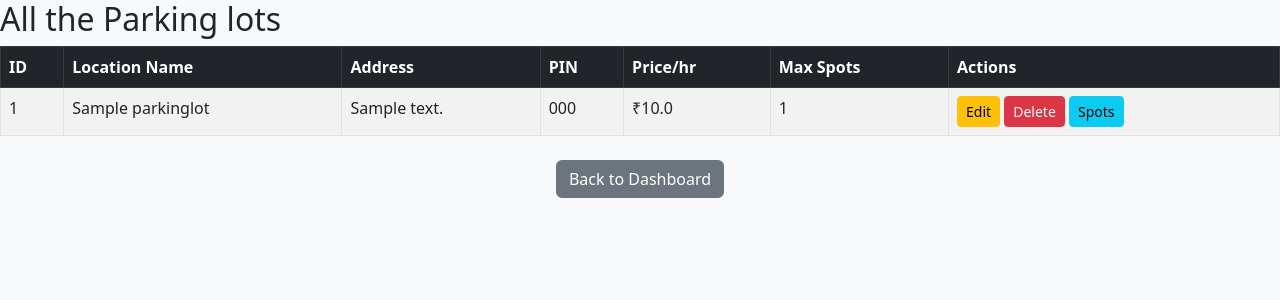
After one commit to 23f2002761/vehicle-parking-app-mad1, a Flask app: page /view_lots in a window 1280 px wide. The commit adds this page. Shown: the top 300 px of the page. Run offline with Flask 3, Linux system fonts and the light colour scheme; tables that the repository leaves empty hold one stand-in row (values such as "Sample post").

Commit message:
Milestone-VP Admin-Dashboard-Management

```diff
--- a/app/__init__.py
+++ b/app/__init__.py
@@ -15,4 +15,8 @@ def create_app():
 
      from app.routes.dashboard_routes import dashboard_bp
      app.register_blueprint(dashboard_bp)
+
+     from app.routes.admin_routes import admin_bp
+     app.register_blueprint(admin_bp)
+
      return app
--- /dev/null
+++ b/app/routes/admin_routes.py
@@ -0,0 +1,110 @@
+from flask import Blueprint,render_template,request,redirect,url_for,flash
+from app.models import db, Parkinglot, Parkingspot,User
+
+admin_bp = Blueprint('admin', __name__)
+
+@admin_bp.route('/admin/dashboard')
+def dashboard():
+    total_lots = Parkinglot.query.count()
+    available_spots = Parkingspot.query.filter_by(status='A').count()
+    occupied_spots = Parkingspot.query.filter_by(status='O').count()
+
+    return render_template('admin_dashboard.html',
+                           total_lots=total_lots,
+                           available_spots=available_spots,
+                           occupied_spots=occupied_spots)
+
+
+@admin_bp.route('/create_lot', methods=['GET', 'POST'])
+def create_lot():
+    if request.method == 'POST':
+        location_name = request.form['location_name']
+        address = request.form['address']
+        pin_code = request.form['pin_code']
+        price_per_hour = float(request.form['price_per_hour'])
+        max_spots = int(request.form['max_spots'])
+
+        #creating the lot
+        lot = Parkinglot(location_name=location_name, address=address, pin_code=pin_code, price_per_hour=price_per_hour, max_spots=max_spots)
+        db.session.add(lot)
+        db.session.commit()
+
+         #generating the parking spots
+        for _ in range(max_spots):
+            spot = Parkingspot(lot_id=lot.id, status='A')
+            db.session.add(spot)
+        db.session.commit()
+
+        flash('Parking lot and its parking spot are created')
+        return redirect(url_for('admin.view_lots'))
+
+    return render_template('create_lot.html')
+
+@admin_bp.route('/view_lots')
+def view_lots():
+    lots = Parkinglot.query.all()
+    return render_template('view_lots.html', lots=lots)
+
+@admin_bp.route('/edit_lot/<int:lot_id>', methods=['GET', 'POST'])
+def edit_lot(lot_id):
+    lot = Parkinglot.query.get_or_404(lot_id)
+
+    if request.method == 'POST':
+        lot.location_name = request.form['location_name']
+        lot.address = request.form['address']
+        lot.pin_code = request.form['pin_code']
+        lot.price_per_hour = float(request.form['price_per_hour'])
+
+        # To change no of max spota if greater than before than add and if less than befor then delete
+        new_max_spots = int(request.form['max_spots'])
+        difference = new_max_spots - lot.max_spots
+
+        if difference > 0:
+            for _ in range(difference):
+                new_spot = Parkingspot(lot_id=lot.id, status='A')
+                db.session.add(new_spot)
+
+        elif difference < 0:
+            available_spots = Parkingspot.query.filter_by(lot_id=lot.id, status='A').limit(abs(difference)).all()
+            if len(available_spots) < abs(difference):
+                flash('The spots cannot be reduced as the available spots are not enough.')
+                return redirect(url_for('admin.view_lots'))
+
+            for spot in available_spots:
+                db.session.delete(spot)
+
+        lot.max_spots = new_max_spots
+        db.session.commit()
+        flash('The Lot has been updated')
+        return redirect(url_for('admin.view_lots'))
+
+    return render_template('edit_lot.html', lot=lot)
+
+@admin_bp.route('/delete_lot/<int:lot_id>', methods=['POST'])
+def delete_lot(lot_id):
+    lot = Parkinglot.query.get_or_404(lot_id)
+#If any spot is occupied then the lot cannot be deleted
+    for spot in lot.spots:
+        if spot.status == 'O':
+            flash("Some spots are still occupied in this lot so it cannot be deleted.")
+            return redirect(url_for('admin.view_lots'))
+
+        for spot in lot.spots:
+            db.session.delete(spot)
+
+    db.session.delete(lot)
+    db.session.commit()
+    flash("The Parking lot is deleted successfully.")
+    return redirect(url_for('admin.view_lots'))
+
+@admin_bp.route('/view_spots/<int:lot_id>')
+def view_spots(lot_id):
+    lot = Parkinglot.query.get_or_404(lot_id)
+    spots = lot.spots  # relationship
+    return render_template('view_spots.html', lot=lot, spots=spots)
+
+@admin_bp.route('/view_users')
+def view_users():
+    users = User.query.filter_by(is_admin=False).all()
+
+    return render_template('view_users.html', users=users)
--- /dev/null
+++ b/app/templates/view_lots.html
@@ -0,0 +1,52 @@
+<!DOCTYPE html>
+<html lang="en">
+<head>
+    <meta charset="UTF-8">
+    <meta name="viewport" content="width=device-width, initial-scale=1.0">
+    <title>View Parking lots</title>
+    <link href="https://cdn.jsdelivr.net/npm/bootstrap@5.3.0/dist/css/bootstrap.min.css" rel="stylesheet">
+</head>
+<body class="bg-light">
+    <h2>All the Parking lots</h2>
+    {% if lots %}
+    <table class="table table-bordered table-striped">
+            <thead class="table-dark">
+                <tr>
+                    <th>ID</th>
+                    <th>Location Name</th>
+                    <th>Address</th>
+                    <th>PIN</th>
+                    <th>Price/hr</th>
+                    <th>Max Spots</th>
+                    <th>Actions</th>
+                </tr>
+            </thead>
+            <tbody>
+                {% for lot in lots %}
+                <tr>
+                    <td>{{ lot.id }}</td>
+                    <td>{{ lot.location_name }}</td>
+                    <td>{{ lot.address }}</td>
+                    <td>{{ lot.pin_code }}</td>
+                    <td>₹{{ lot.price_per_hour }}</td>
+                    <td>{{ lot.max_spots }}</td>
+                    <td>
+                        <a href="{{ url_for('admin.edit_lot', lot_id=lot.id) }}" class="btn btn-sm btn-warning">Edit</a>
+                        <form action="{{ url_for('admin.delete_lot', lot_id=lot.id) }}" method="POST" style="display:inline;">
+                            <button type="submit" class="btn btn-sm btn-danger" onclick="return confirm('Are you sure you want to delete this?')">Delete</button>
+                        </form>
+                        <a href="{{ url_for('admin.view_spots', lot_id=lot.id) }}" class="btn btn-sm btn-info">Spots</a>
+                    </td>
+                </tr>
+                {% endfor %}
+            </tbody>
+        </table>
+    {% else %}
+        <p class="text-center">No parking lots available.</p>
+    {% endif %}
+
+    <div class="text-center mt-4">
+    <a href="{{ url_for('dashboard.admin') }}" class="btn btn-secondary">Back to Dashboard</a>
+    </div>
+</body>
+</html>
```
Also changed, not shown: app/templates/admin_dashboard.html (+11 -4 lines), app/templates/create_lot.html (added, +40 -0 lines), app/templates/edit_lot.html (added, +40 -0 lines), app/templates/view_spots.html (added, +50 -0 lines), app/templates/view_users.html (added, +60 -0 lines).
